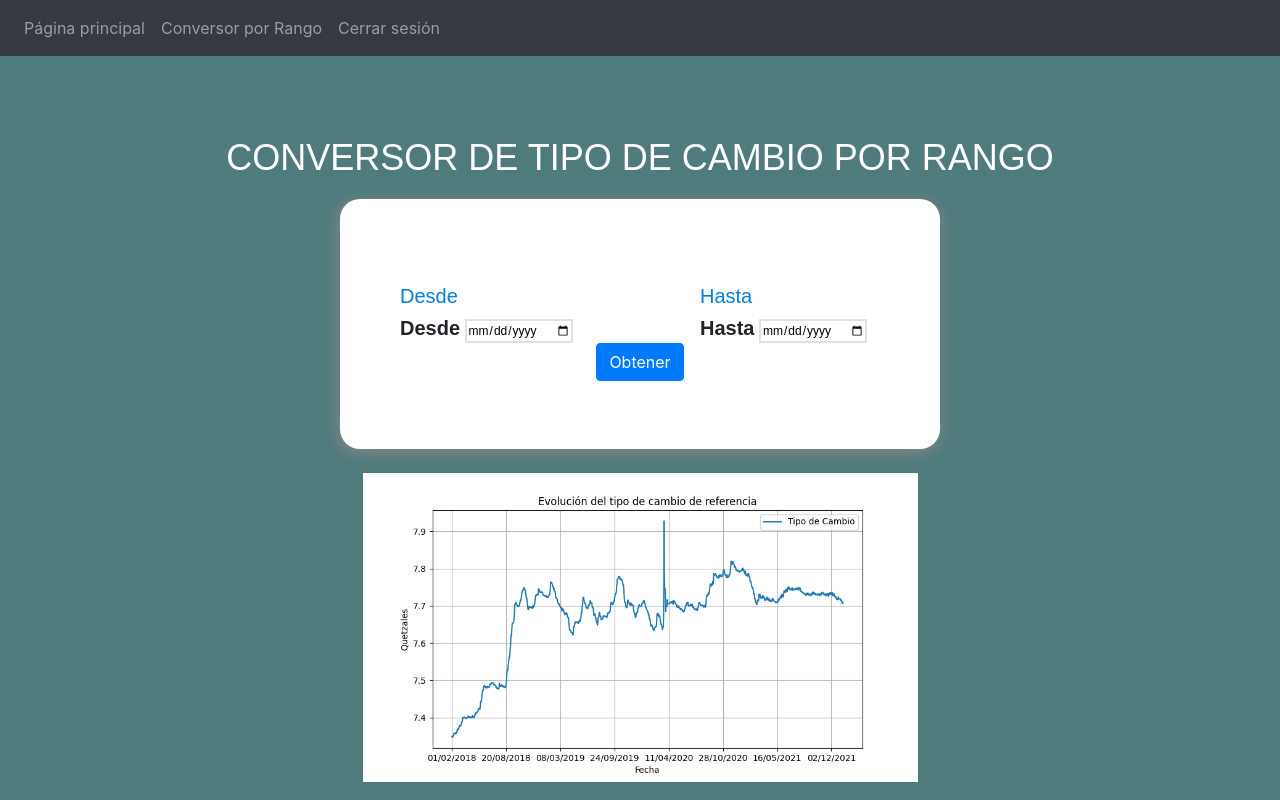
After one commit to PES-BG-2022/proyecto-y-happy-hacking, a Flask app: page /converxrango in a window 1280 px wide. The commit adds this page. Run offline with Flask 2, Linux system fonts and the light colour scheme; a user stored in the database is signed in; data comes from the database, SQL or seed files in the repository; both versions use the stored data as it was after the commit; some libraries are stand-ins or nearby versions.

Commit message:
Agregando conversor por rango de fechas con pandas

```diff
--- a/app/website/static/css/style.css
+++ b/app/website/static/css/style.css
@@ -104,6 +104,15 @@ label{
   font-family: sans-serif;
 }
 
+.inputfecha{
+  width: 45%;
+  font-size: 12px;
+  vertical-align: bottom;
+  border-color: #DEE0E5;
+  border-style: solid;
+  font-family: sans-serif;
+}
+
 .unit{
   font-family: sans-serif;
   font-weight: 700;
--- a/app/website/templates/base.html
+++ b/app/website/templates/base.html
@@ -35,6 +35,7 @@
         <div class="navbar-nav">
           {% if user.is_authenticated %}
           <a class="nav-item nav-link" id="home" href="/">Página principal</a>
+          <a class="nav-item nav-link" id="converxrango" href="/converxrango">Conversor por Rango</a>
           <a class="nav-item nav-link" id="logout" href="/logout">Cerrar sesión</a>
           {% else %}
           <a class="nav-item nav-link" id="login" href="/login">Iniciar sesión</a>
--- /dev/null
+++ b/app/website/templates/conversor_rango.html
@@ -0,0 +1,45 @@
+{% extends "base.html" %} {% block title %}Home{% endblock %} {% block content
+%}
+<H1>CONVERSOR DE TIPO DE CAMBIO POR RANGO</H1>
+<form method="POST">
+<div id="scale_main">
+
+  <div class="measurement" id="usd">
+    <h4>Desde</h4>
+
+    <span class="unit">Desde</span>
+    <input class="inputfecha" type="date" id="fecha_inicio_input" name="fecha_inicio"></input>
+
+  </div>
+  <div class="measurement" id="gtq">
+    <h4>Hasta</h4>
+
+    <span class="unit">Hasta</span>
+    <input class="inputfecha" type="date" id="fecha_fin_input" name="fecha_fin"></input>
+  </div>
+
+  <div align="center">
+    <button type="submit" class="btn btn-primary">Obtener</button>
+  </div>
+
+</div>
+  <br/>
+  <img id="logo_banguat" src="{{ url_for('static', filename='/images/output.png') }}"/>
+<!--<h1 align="center">Historial de conversiones</h1>
+<ul class="list-group list-group-flush" id="notes">
+  {% for note in user.notes %}
+  <li class="list-group-item">
+    {{ note.data }}
+    <button type="button" class="close" onClick="deleteNote({{ note.id }})">
+      <span aria-hidden="true">&times;</span>
+    </button>
+  </li>
+  {% endfor %}
+</ul>-->
+
+
+  <!--<textarea name="note" id="note" class="form-control"></textarea>
+  <br/>-->
+</form>
+
+{% endblock %}
--- a/app/website/views.py
+++ b/app/website/views.py
@@ -31,6 +31,48 @@ def home():
 
     return render_template("home.html", user=current_user)
 
+@views.route('/converxrango', methods=['GET', 'POST'])
+@login_required
+def conversor_rango():
+    if request.method == 'POST':
+        desde = request.form.get('fecha_inicio')
+        hasta = request.form.get('fecha_fin')
+
+
+        if not desde:
+            flash("Ingrese fecha de inicio")
+            # resultado = tipo_cambio.convertir_usd_a_gtq(float(usd))
+            # new_note = Note(data=resultado, user_id=current_user.id)
+            # db.session.add(new_note)
+            # db.session.commit()
+            # flash('¡Dólares convertidos a quetzales!', category='success')
+        if not hasta:
+            flash("Ingrese fecha de fin")
+            print(hasta)
+            # resultado = tipo_cambio.convertir_gtq_a_usd(float(gtq))
+            # new_note = Note(data=resultado, user_id=current_user.id)
+            # db.session.add(new_note)
+            # db.session.commit()
+            # flash('¡Quetzales convertidos a dólares!', category='success')
+        if (desde and hasta):
+            desde = desde[-2:] + "-" + desde[-5:-3] + "-" + desde[-10:-6]
+            if (int(desde[3]) == 0):
+                desde = desde[:3] + desde[4:]
+            if (int(desde[0])==0):
+                desde = desde[1:]
+            hasta = hasta[-2:] + "-" + hasta[-5:-3] + "-" + hasta[-10:-6]
+            if (int(hasta[3]) == 0):
+                hasta = hasta[:3] + hasta[4:]
+            if (int(hasta[0])==0):
+                hasta = hasta[1:]
+            tipo_cambio.obtener_tasas_por_rango(desde, hasta)
+
+    return render_template("conversor_rango.html", user=current_user)
+
+@views.route('/resultadorango', methods=['GET', 'POST'])
+@login_required
+def resultado_rango():
+    return render_template("resultado_rango.html", user=current_user)
 
 @views.route('/delete-note', methods=['POST'])
 def delete_note():
```
Also changed, not shown: app/website/templates/resultado_rango.html (added, +22 -0 lines), app/website/tipo_cambio.py (+29 -1 lines), app/website/database.db, app/website/output.png (added), app/website/static/images/output.png (added).
